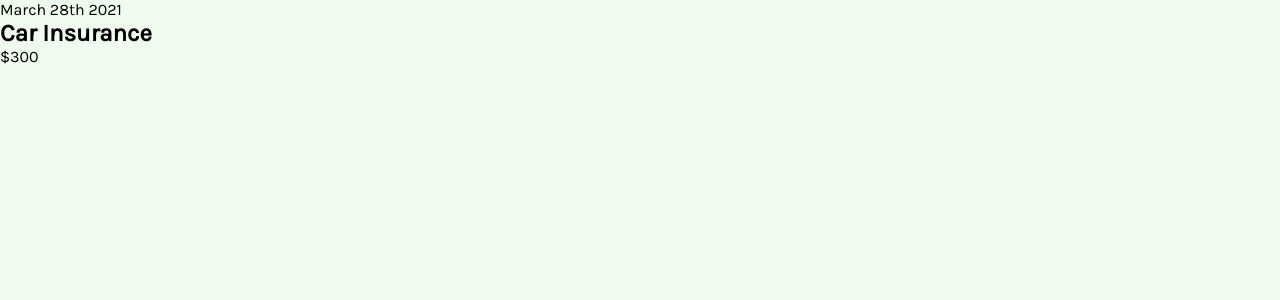
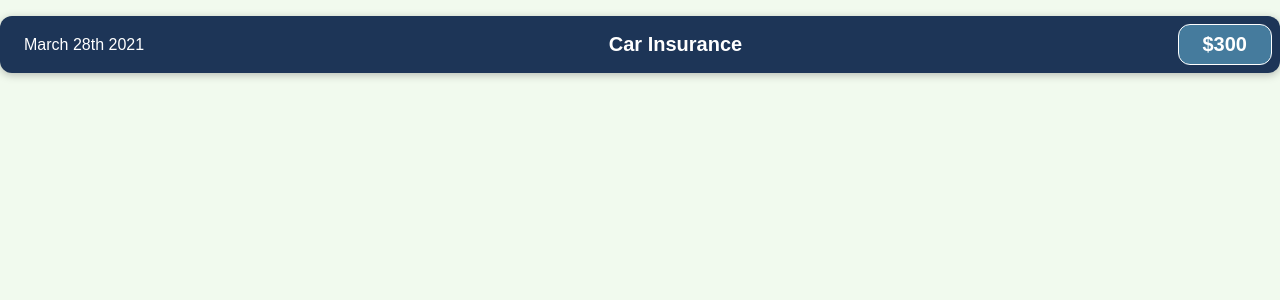
Before and after one commit to SottoMayor/React-ExpenseTracker, a React (Create React App) app in the folder front-end/: page / in a window 1280 px wide. Shown: the top 300 px of the page. Built offline with nearby package versions, Linux system fonts and the light colour scheme.

Commit message:
Creating a ExpenseItem Component

```diff
--- a/front-end/src/components/ExpenseItem/ExpenseItem.js
+++ b/front-end/src/components/ExpenseItem/ExpenseItem.js
@@ -1,16 +1,15 @@
-import React from 'react'
+import React from 'react';
+import { ExpenseItemStyled } from '../../styles/StyledComponents';
 
 function ExpenseItem() {
     return (
-        <div>
-            <div>
+        <ExpenseItemStyled>
+            <section>
                 March 28th 2021
-            </div>
-            <div>
-                <h2>Car Insurance</h2>
-                <div>$300</div>
-            </div>
-        </div>
+            </section>
+            <h2>Car Insurance</h2>
+            <div>$300</div>
+        </ExpenseItemStyled>
     )
 }
 
--- a/front-end/src/styles/CreateGlobalTheme.js
+++ b/front-end/src/styles/CreateGlobalTheme.js
@@ -7,6 +7,9 @@ export default createGlobalStyle`
         padding: 0;
         box-sizing: border-box;
         font-family: 'Karla', sans-serif;
+    }
+
+    body{
         background-color: ${props => props.theme.colors.background};
     }
 
--- a/front-end/src/styles/StyledComponents.js
+++ b/front-end/src/styles/StyledComponents.js
@@ -0,0 +1,59 @@
+import styled from 'styled-components';
+
+export const ExpenseItemStyled = styled.article`
+
+    &{
+        display: flex;
+        justify-content: space-between;
+        align-items: center;
+        box-shadow: 0 2px 8px rgba(0, 0, 0, 0.25);
+        padding: 0.5rem;
+        margin: 1rem 0;
+        border-radius: 12px;
+        background-color: ${props => props.theme.colors.primary};
+    }
+
+    &  section{
+        color: white;
+        font-size: 1rem;
+        margin: 0 1rem;
+        color: white;
+    }
+
+    &  h2{
+        color: #3a3a3a;
+        font-size: 1rem;
+        flex: 1;
+        margin: 0 1rem;
+        color: white;
+    }
+
+    &  div{
+        font-size: 1rem;
+        font-weight: bold;
+        color: white;
+        background-color: ${props => props.theme.colors.secondary};
+        border: 1px solid white;
+        padding: 0.5rem;
+        border-radius: 12px;
+    }
+
+    @media (min-width: 580px){
+        & section {
+            flex-direction: row;
+            align-items: center;
+            justify-content: flex-start;
+            flex: 1;
+        }
+
+        & h2 {
+            font-size: 1.25rem;
+        }
+
+        & div {
+            font-size: 1.25rem;
+            padding: 0.5rem 1.5rem;
+        }
+    }
+
+`
```
